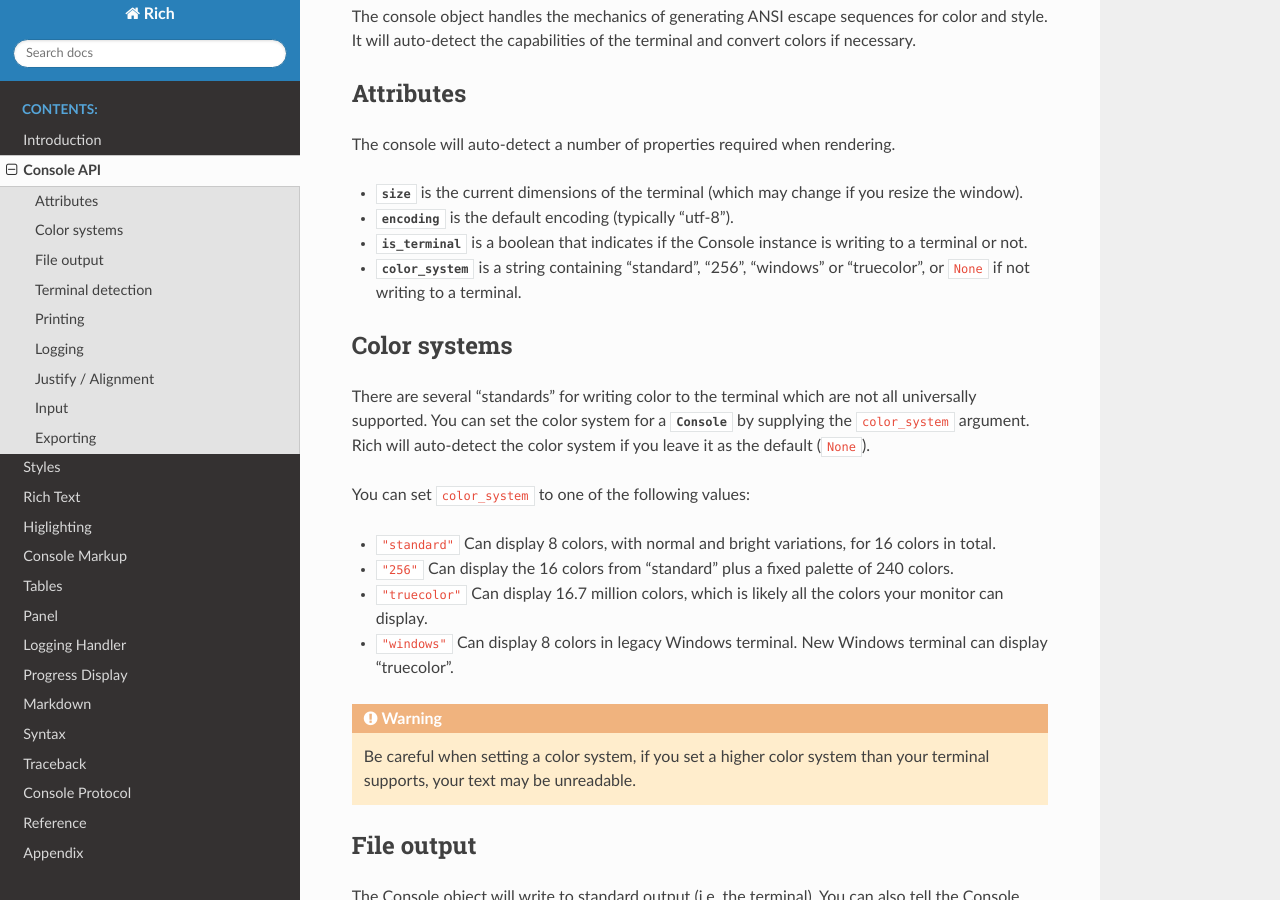
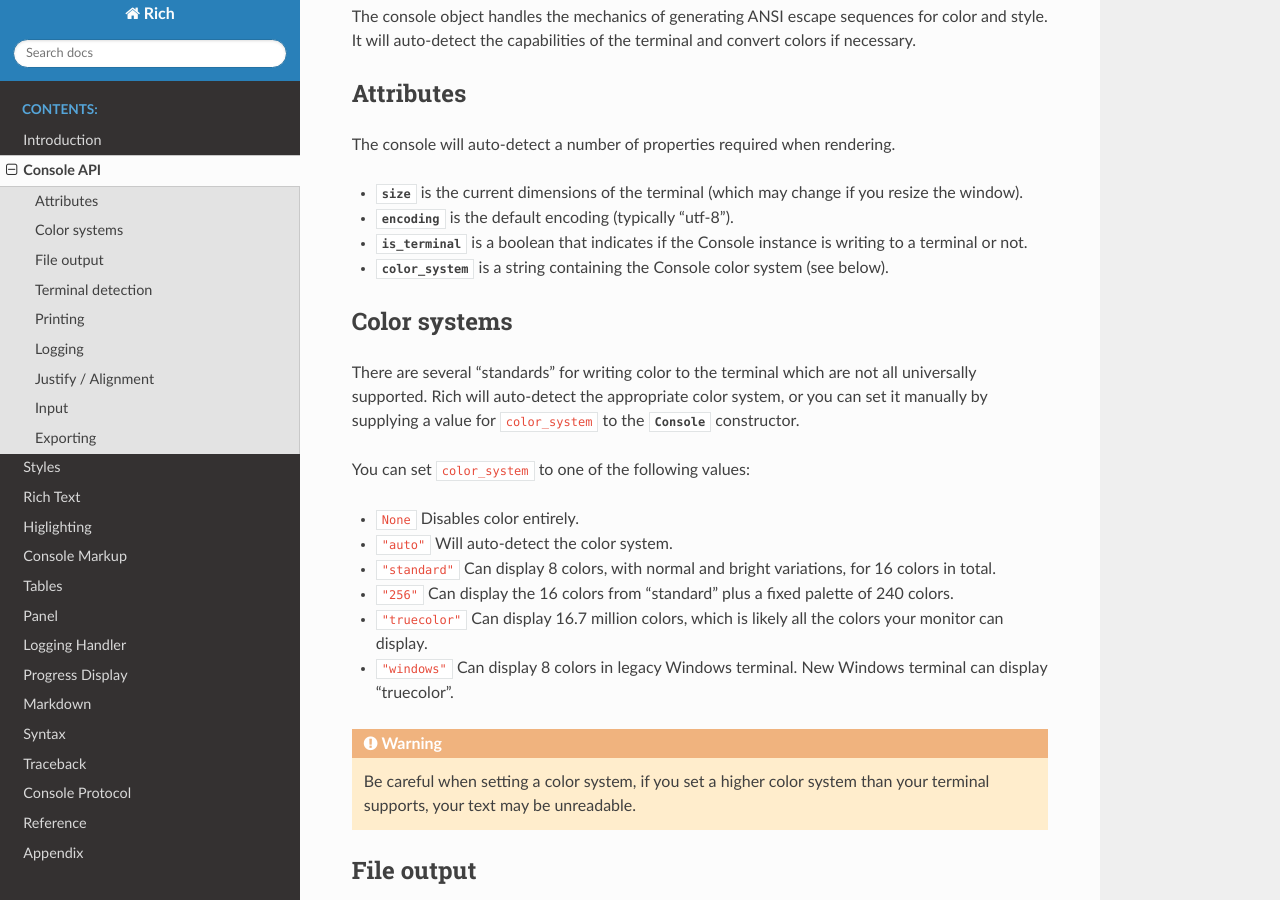
Before and after one commit to Textualize/rich, a Sphinx documentation site: the page built from docs/source/console.rst, in a window 1280 px wide and 900 px high, scrolled down 474 px. Built offline with Sphinx 7.4.7 and the Read the Docs theme 2.0.0, drawn with Linux system fonts in a browser that asks for light colours.

Commit message:
console docs

```diff
--- a/docs/source/console.rst
+++ b/docs/source/console.rst
@@ -21,16 +21,18 @@
 * :obj:`~rich.console.Console.size` is the current dimensions of the terminal (which may change if you resize the window).
 * :obj:`~rich.console.Console.encoding` is the default encoding (typically "utf-8").
 * :obj:`~rich.console.Console.is_terminal` is a boolean that indicates if the Console instance is writing to a terminal or not.
-* :obj:`~rich.console.Console.color_system` is a string containing "standard", "256", "windows" or "truecolor", or ``None`` if not writing to a terminal.
+* :obj:`~rich.console.Console.color_system` is a string containing the Console color system (see below).
 
 
 Color systems
 -------------
 
-There are several "standards" for writing color to the terminal which are not all universally supported. You can set the color system for a :class:`~rich.console.Console` by supplying the ``color_system`` argument. Rich will auto-detect the color system if you leave it as the default (``None``).
+There are several "standards" for writing color to the terminal which are not all universally supported. Rich will auto-detect the appropriate color system, or you can set it manually by supplying a value for ``color_system`` to the :class:`~rich.console.Console` constructor.
 
 You can set ``color_system`` to one of the following values:
 
+* ``None`` Disables color entirely.
+* ``"auto"`` Will auto-detect the color system.
 * ``"standard"`` Can display 8 colors, with normal and bright variations, for 16 colors in total.
 * ``"256"`` Can display the 16 colors from "standard" plus a fixed palette of 240 colors.
 * ``"truecolor"`` Can display 16.7 million colors, which is likely all the colors your monitor can display.
```
